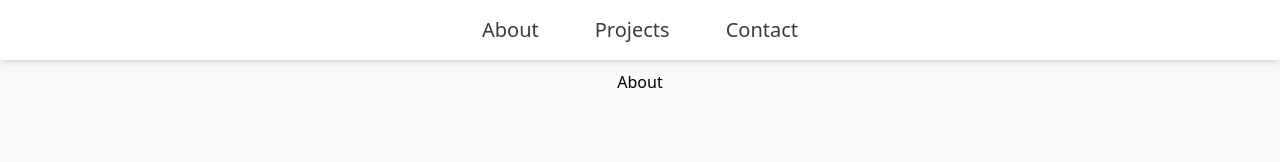
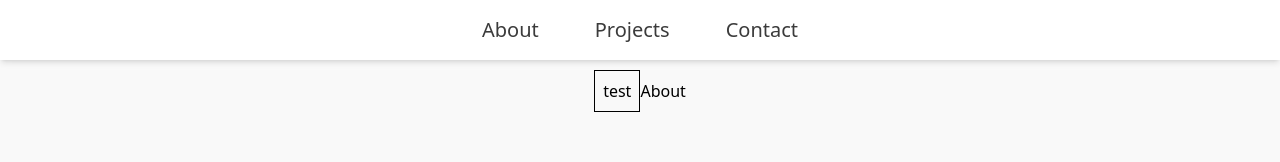
Before and after one commit to PrabhathKulasooriya/PrabhathKulasooriya.github.io, a React (Vite) app: page / in a window 1280 px wide. Shown: the top 162 px of the page. Built offline with nearby package versions, Linux system fonts and the light colour scheme.

Commit message:
minor changes

```diff
--- a/src/Components/Home.jsx
+++ b/src/Components/Home.jsx
@@ -1,9 +1,13 @@
 import React from 'react'
+import { Link } from 'react-router-dom';
 
 const Home = () => {
   return (
     <div className="max-w-screen flex flex-col justify-start items-center bg-[#f9f9f9]">
       <div id="about" className="min-h-screen pt-[70px]">
+        <Link to="/test">
+          <button className='border p-2'>test</button>
+        </Link>
         About
       </div>
       <div id="projects" className="min-h-screen pt-[70px]">
--- a/src/Components/Navbar.jsx
+++ b/src/Components/Navbar.jsx
@@ -8,7 +8,7 @@ const Navbar = () => {
 
         <ul className="flex w-auto flex-row gap-4 md:gap-8 lg:gap-12 xl:gap-14 justify-center items-center text-sm md:text-base lg:text-lg xl:text-xl text-[#3b3b3b]">
           <li className="relative cursor-pointer group">
-            <a href="#about" className="transition-all duration-300 group-hover:text-[#ff6347]">
+            <a href="/#about" className="transition-all duration-300 group-hover:text-[#ff6347]">
               <span className="relative after:content-[''] after:absolute after:bottom-[-2px] after:left-0 after:h-[2px] after:bg-[#ff6347] after:w-0 after:transition-all after:duration-300 group-hover:after:w-full">
                 About
               </span>
@@ -16,7 +16,7 @@ const Navbar = () => {
           </li>
 
           <li className="relative cursor-pointer group">
-            <a href="#projects" className="transition-all duration-300 group-hover:text-[#ff6347]">
+            <a href="/#projects" className="transition-all duration-300 group-hover:text-[#ff6347]">
               <span className="relative after:content-[''] after:absolute after:bottom-[-2px] after:left-0 after:h-[2px] after:bg-[#ff6347] after:w-0 after:transition-all after:duration-300 group-hover:after:w-full">
                 Projects
               </span>
@@ -24,7 +24,7 @@ const Navbar = () => {
           </li>
 
           <li className="relative cursor-pointer group">
-            <a href="#contact" className="transition-all duration-300 group-hover:text-[#ff6347]" >
+            <a href="/#contact" className="transition-all duration-300 group-hover:text-[#ff6347]" >
               <span className="relative after:content-[''] after:absolute after:bottom-[-2px] after:left-0 after:h-[2px] after:bg-[#ff6347] after:w-0 after:transition-all after:duration-300 group-hover:after:w-full">
                 Contact
               </span>
```
